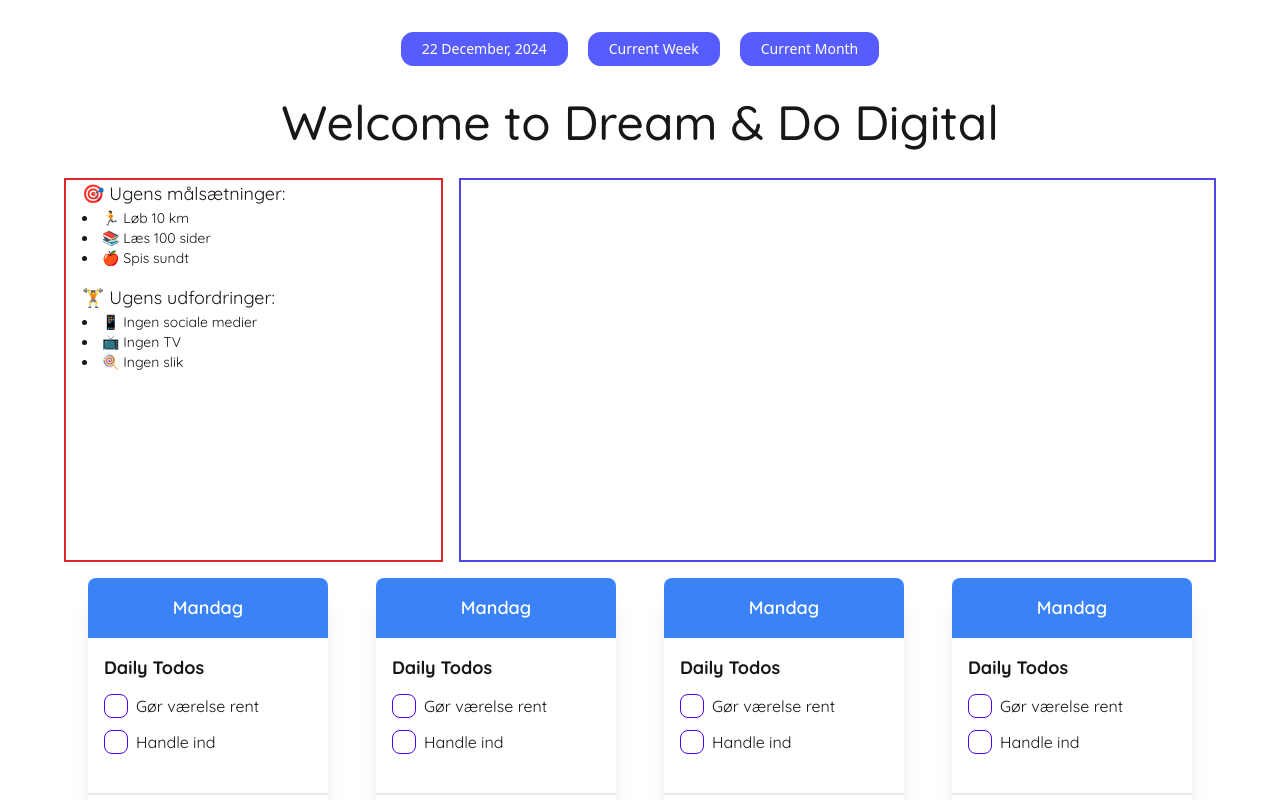
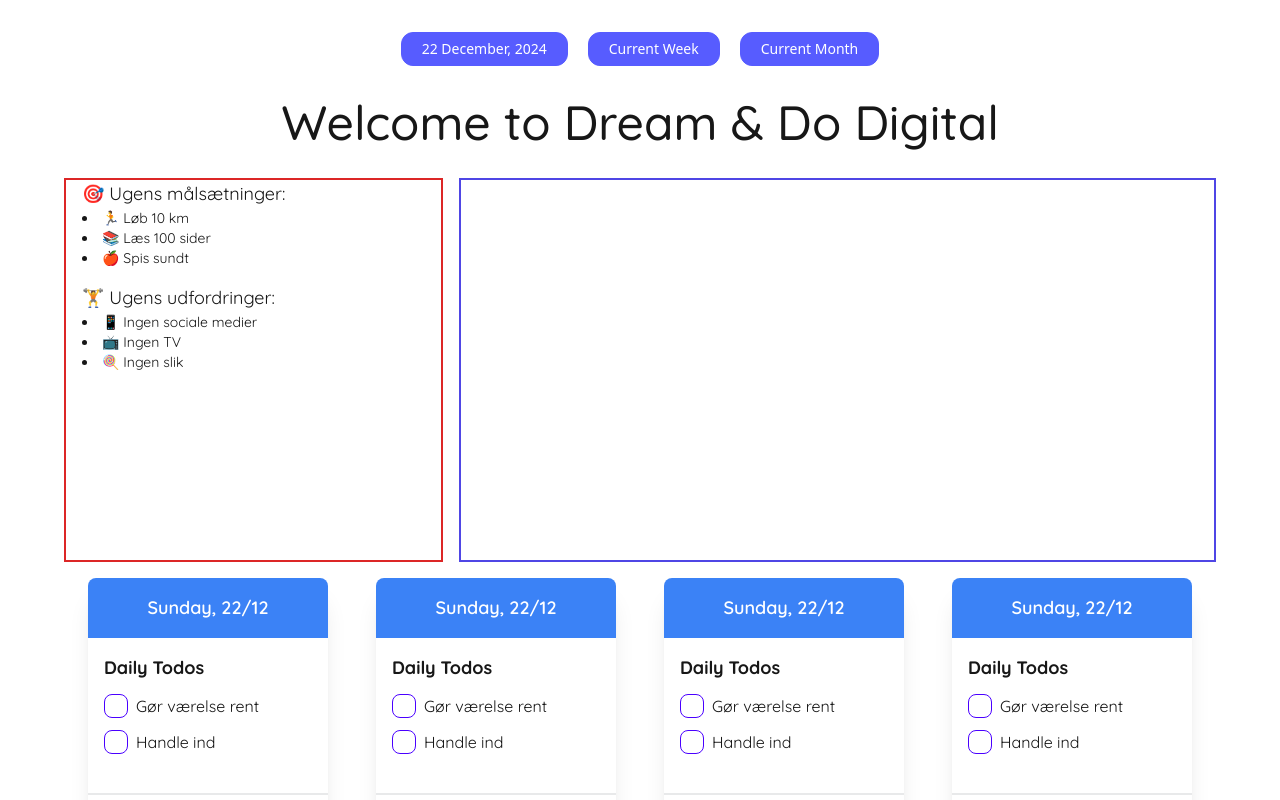
Before and after one commit to NumanBashir/dream_and_do_digital, a Next.js app: page / in a window 1280 px wide. Shown: the top 800 px of the page. Built offline with nearby package versions, Linux system fonts and the light colour scheme.

Commit message:
update DayView to display formatted current date; clean up Nav imports

```diff
--- a/components/DayView.tsx
+++ b/components/DayView.tsx
@@ -1,11 +1,15 @@
 import React from "react";
+import { addDays, format } from "date-fns";
 
 const DayView = () => {
+  const currentDate = new Date();
+  const formatedDate = format(currentDate, "eeee, dd/MM");
+
   return (
     <div>
       <div className="card bg-base-100 w-60 shadow-xl my-4">
         <div className="bg-blue-500 text-white py-4 px-6 rounded-t-lg">
-          <h2 className="text-lg font-semibold flex-center">Mandag</h2>
+          <h2 className="text-lg font-semibold flex-center">{formatedDate}</h2>
         </div>
 
         {/* Todos section */}
--- a/components/Nav.tsx
+++ b/components/Nav.tsx
@@ -1,8 +1,7 @@
 import React from "react";
 import Image from "next/image";
 import Link from "next/link";
-import { addDays, format } from "date-fns";
-import { log } from "console";
+import { format } from "date-fns";
 
 const Nav = () => {
   const currentDate = new Date();
```
